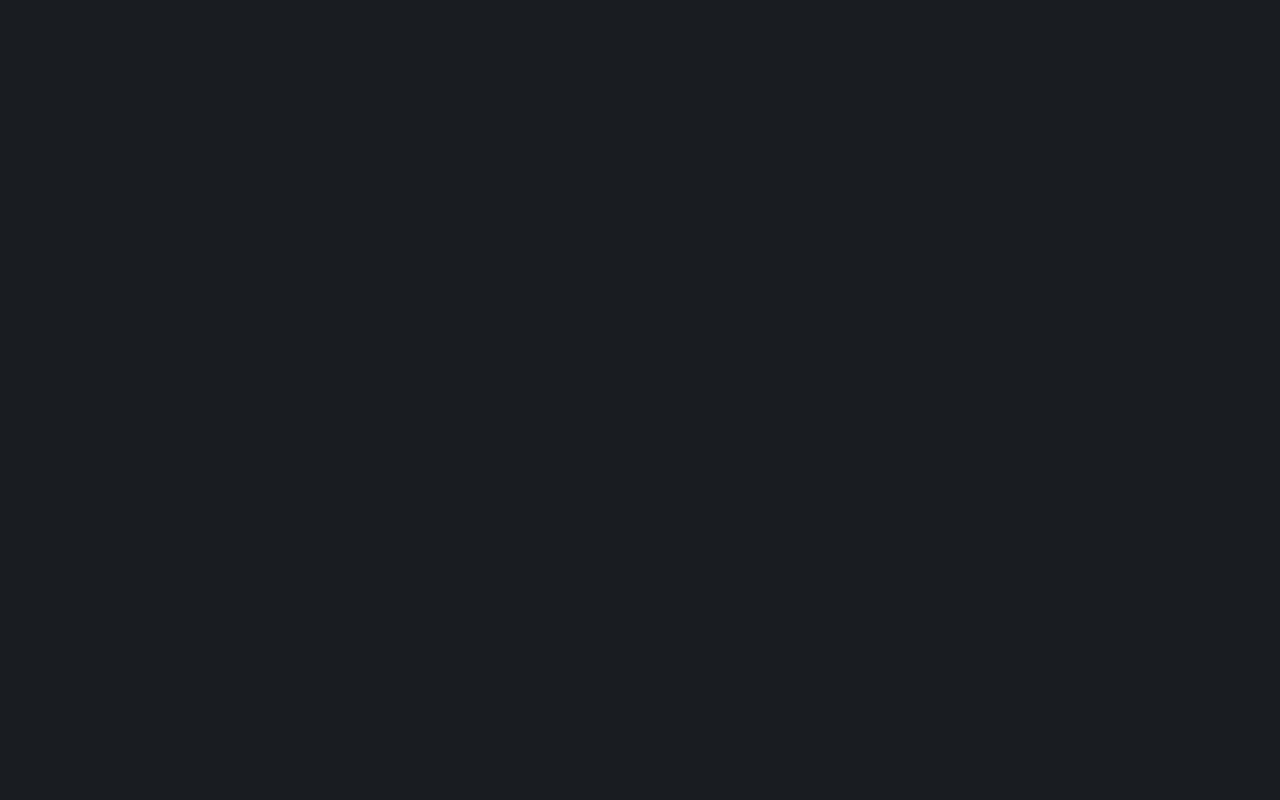
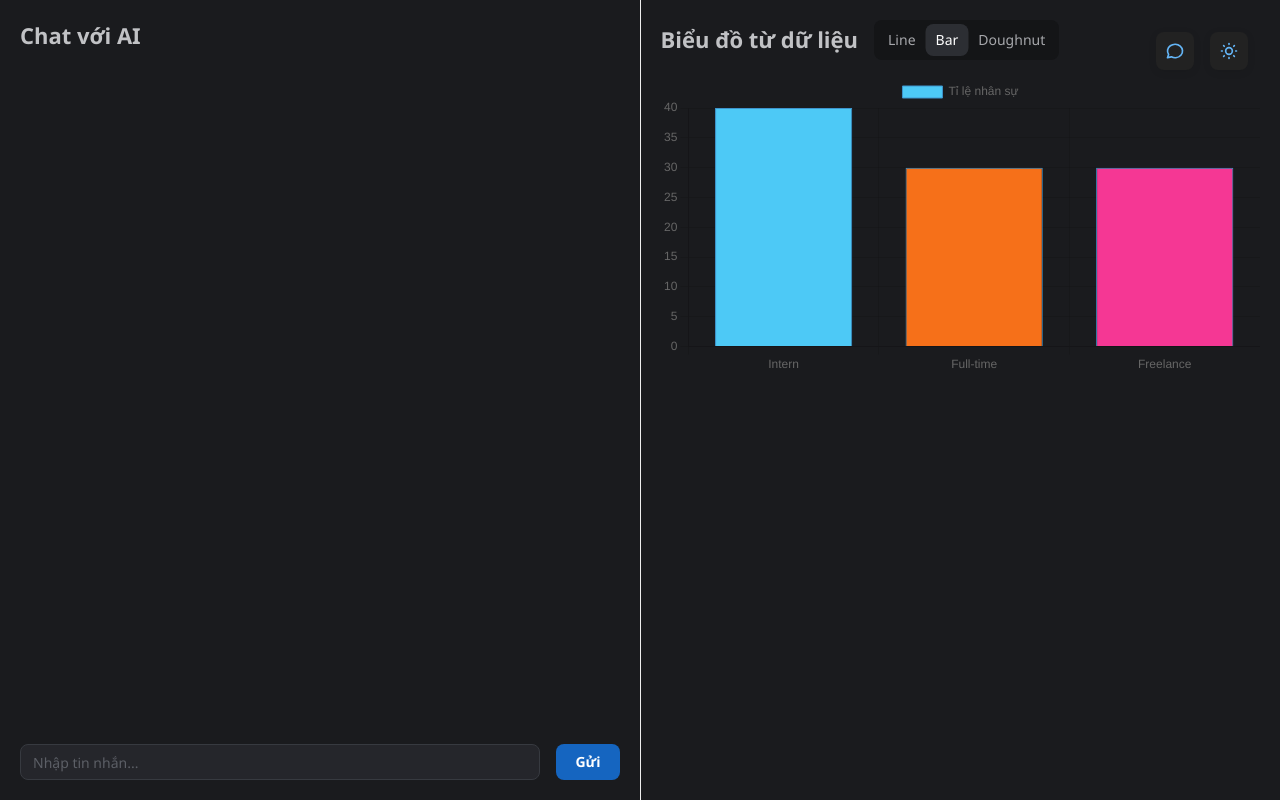
Before and after one commit to BuiBao3103/create-daily-report, a React (Vite) app: page /create-daily-report/chat-ai in a window 1280 px wide. Before the commit this address had no page. Built offline with nearby package versions, Linux system fonts and the light colour scheme.

Commit message:
done chat ai page

```diff
--- a/package.json
+++ b/package.json
@@ -29,8 +29,10 @@
     "@tabler/icons-react": "^3.31.0",
     "@tanstack/react-query": "^5.75.0",
     "axios": "^1.9.0",
+    "chart.js": "^4.4.9",
     "gh-pages": "^6.3.0",
     "react": "^18.2.0",
+    "react-chartjs-2": "^5.3.0",
     "react-dom": "^18.2.0",
     "react-router-dom": "^6.22.3"
   },
--- a/src/Router.tsx
+++ b/src/Router.tsx
@@ -1,11 +1,13 @@
 import { BrowserRouter, Route, Routes } from 'react-router-dom';
 import { HomePage } from './UI/useable-components/pages/Home.page';
+import ChatPage from './UI/useable-components/pages/Chat.page';
 
 export function Router() {
   return (
     <BrowserRouter basename="/create-daily-report">
       <Routes>
         <Route path="/" element={<HomePage />} />
+        <Route path="/chat-ai" element={<ChatPage />} />
       </Routes>
     </BrowserRouter>
   );
--- a/src/UI/useable-components/components/ColorSchemeToggle/ColorSchemeToggle.tsx
+++ b/src/UI/useable-components/components/ColorSchemeToggle/ColorSchemeToggle.tsx
@@ -1,26 +1,52 @@
-import { ActionIcon, useMantineColorScheme } from '@mantine/core';
-import { IconSun, IconMoon } from '@tabler/icons-react';
+import { ActionIcon, Group, Tooltip } from '@mantine/core';
+import { IconSun, IconMoon, IconMessageCircle } from '@tabler/icons-react';
+import { useMantineColorScheme } from '@mantine/core';
+import { useNavigate } from 'react-router-dom';
 
 export function ColorSchemeToggle() {
   const { colorScheme, toggleColorScheme } = useMantineColorScheme();
+  const navigate = useNavigate();
 
   return (
-    <ActionIcon
-      variant="light"
-      onClick={() => toggleColorScheme()}
-      title="Chuyển đổi giao diện sáng/tối"
-      size={38}
+    <Group
       style={{
         position: 'fixed',
         top: 32,
         right: 32,
         zIndex: 2100,
-        boxShadow: '0 2px 8px rgba(0,0,0,0.08)',
-        background: colorScheme === 'dark' ? '#222' : '#fff',
-        transition: 'box-shadow 0.3s cubic-bezier(0.4,0,0.2,1), transform 0.3s cubic-bezier(0.4,0,0.2,1)',
       }}
     >
-      {colorScheme === 'dark' ? <IconSun size={20} /> : <IconMoon size={20} />}
-    </ActionIcon>
+      {/* Nút chuyển qua trang chat AI */}
+      <Tooltip label="Đi tới Chat AI">
+        <ActionIcon
+          variant="light"
+          size={38}
+          onClick={() => navigate('/chat-ai')}
+          style={{
+            boxShadow: '0 2px 8px rgba(0,0,0,0.08)',
+            background: colorScheme === 'dark' ? '#222' : '#fff',
+            transition: 'all 0.3s ease',
+          }}
+        >
+          <IconMessageCircle size={20} />
+        </ActionIcon>
+      </Tooltip>
+
+      {/* Nút đổi giao diện sáng/tối */}
+      <Tooltip label="Chuyển giao diện sáng/tối">
+        <ActionIcon
+          variant="light"
+          onClick={() => toggleColorScheme()}
+          size={38}
+          style={{
+            boxShadow: '0 2px 8px rgba(0,0,0,0.08)',
+            background: colorScheme === 'dark' ? '#222' : '#fff',
+            transition: 'all 0.3s ease',
+          }}
+        >
+          {colorScheme === 'dark' ? <IconSun size={20} /> : <IconMoon size={20} />}
+        </ActionIcon>
+      </Tooltip>
+    </Group>
   );
 }
--- /dev/null
+++ b/src/UI/useable-components/pages/Chat.page.tsx
@@ -0,0 +1,202 @@
+import React, { useEffect, useState, FormEvent } from 'react';
+import { Line, Bar, Doughnut } from 'react-chartjs-2';
+import {
+  Chart as ChartJS,
+  LineElement,
+  BarElement,
+  ArcElement,
+  PointElement,
+  LinearScale,
+  CategoryScale,
+  Tooltip,
+  Legend,
+  ChartData,
+} from 'chart.js';
+import {
+  Box,
+  Button,
+  Group,
+  ScrollArea,
+  TextInput,
+  Title,
+  Container,
+  Paper,
+} from '@mantine/core';
+import { ColorSchemeToggle } from '../components/ColorSchemeToggle/ColorSchemeToggle';
+import { SegmentedControl } from '@mantine/core';
+
+ChartJS.register(
+  LineElement,
+  BarElement,
+  ArcElement,
+  PointElement,
+  LinearScale,
+  CategoryScale,
+  Tooltip,
+  Legend
+);
+
+type ChatMessage = {
+  sender: 'user' | 'bot';
+  message: string;
+};
+
+type ChartType = 'line' | 'bar' | 'doughnut';
+
+export default function ChatPage() {
+  const [chatInput, setChatInput] = useState('');
+  const [chatHistory, setChatHistory] = useState<ChatMessage[]>([]);
+  const [chartType, setChartType] = useState<ChartType>('bar');
+  const [chartData, setChartData] = useState<ChartData<ChartType>>({
+    labels: [],
+    datasets: [],
+  });
+
+  useEffect(() => {
+    // 👉 MOCK dữ liệu giống như API trả về từ n8n
+    const mockResponse = {
+      type: 'bar' as ChartType,
+      labels: ['Intern', 'Full-time', 'Freelance'],
+      data: [40, 30, 30],
+    };
+
+    setChartType(mockResponse.type);
+    setChartData({
+      labels: mockResponse.labels,
+      datasets: [
+        {
+          label: 'Tỉ lệ nhân sự',
+          data: mockResponse.data,
+          backgroundColor: ['#4dc9f6', '#f67019', '#f53794'],
+          borderColor: '#3e95cd',
+          borderWidth: 1,
+        },
+      ],
+    });
+
+    // ✅ Khi dùng thật:
+    /*
+    fetch('https://your-n8n-domain/webhook/chart-data')
+      .then((res) => res.json())
+      .then(({ type, labels, data }) => {
+        setChartType(type);
+        setChartData({
+          labels,
+          datasets: [
+            {
+              label: 'Tỉ lệ nhân sự',
+              data,
+              backgroundColor: ['#4dc9f6', '#f67019', '#f53794'],
+              borderColor: '#3e95cd',
+              borderWidth: 1,
+            },
+          ],
+        });
+      });
+    */
+  }, []);
+
+  const handleChatSubmit = (e: FormEvent) => {
+    e.preventDefault();
+    const userMessage = chatInput.trim();
+    if (!userMessage) return;
+
+    setChatHistory((prev) => [...prev, { sender: 'user', message: userMessage }]);
+    setChatInput('');
+
+    // 👉 MOCK phản hồi AI
+    setTimeout(() => {
+      setChatHistory((prev) => [
+        ...prev,
+        { sender: 'bot', message: 'Đây là phản hồi mẫu từ AI (dùng mock).' },
+      ]);
+    }, 500);
+
+    // ✅ Khi dùng thật:
+    /*
+    fetch('https://your-n8n-domain/webhook/chat', {
+      method: 'POST',
+      headers: { 'Content-Type': 'application/json' },
+      body: JSON.stringify({ message: userMessage }),
+    })
+      .then((res) => res.json())
+      .then((result) => {
+        setChatHistory((prev) => [
+          ...prev,
+          { sender: 'bot', message: result.response },
+        ]);
+      });
+    */
+  };
+
+  return (
+    <Container fluid px={0} style={{ height: '100vh', display: 'flex' }}>
+      <ColorSchemeToggle />
+
+      {/* Chat Section */}
+      <Box
+        style={{
+          flex: 1,
+          borderRight: '1px solid #eee',
+          display: 'flex',
+          flexDirection: 'column',
+          padding: '20px',
+        }}
+      >
+        <Title order={3} mb="md">
+          Chat với AI
+        </Title>
+
+        <ScrollArea style={{ flex: 1, marginBottom: '1rem' }}>
+          {chatHistory.map((msg, i) => (
+            <Paper
+              key={i}
+              shadow="xs"
+              p="xs"
+              mb="sm"
+              withBorder
+              style={{
+                alignSelf: msg.sender === 'user' ? 'flex-end' : 'flex-start',
+                maxWidth: '80%',
+              }}
+            >
+              <b>{msg.sender === 'user' ? 'Bạn' : 'AI'}:</b> {msg.message}
+            </Paper>
+          ))}
+        </ScrollArea>
+
+        <form onSubmit={handleChatSubmit}>
+          <Group>
+            <TextInput
+              value={chatInput}
+              onChange={(e) => setChatInput(e.currentTarget.value)}
+              placeholder="Nhập tin nhắn..."
+              style={{ flex: 1 }}
+            />
+            <Button type="submit">Gửi</Button>
+          </Group>
+        </form>
+      </Box>
+
+      {/* Chart Section */}
+      <Box style={{ flex: 1, padding: '20px' }}>
+        <Group mb="md">
+          <Title order={3}>Biểu đồ từ dữ liệu</Title>
+          <SegmentedControl
+            value={chartType}
+            onChange={(val) => setChartType(val as ChartType)}
+            data={[
+              { label: 'Line', value: 'line' },
+              { label: 'Bar', value: 'bar' },
+              { label: 'Doughnut', value: 'doughnut' },
+            ]}
+          />
+        </Group>
+
+        {chartType === 'bar' && <Bar data={chartData as ChartData<'bar'>} />}
+        {chartType === 'line' && <Line data={chartData as ChartData<'line'>} />}
+        {chartType === 'doughnut' && <Doughnut data={chartData as ChartData<'doughnut'>} />}
+      </Box>
+    </Container>
+  );
+}
```
Also changed, not shown: 2 other files (tests, documents, lock files or other folders).
